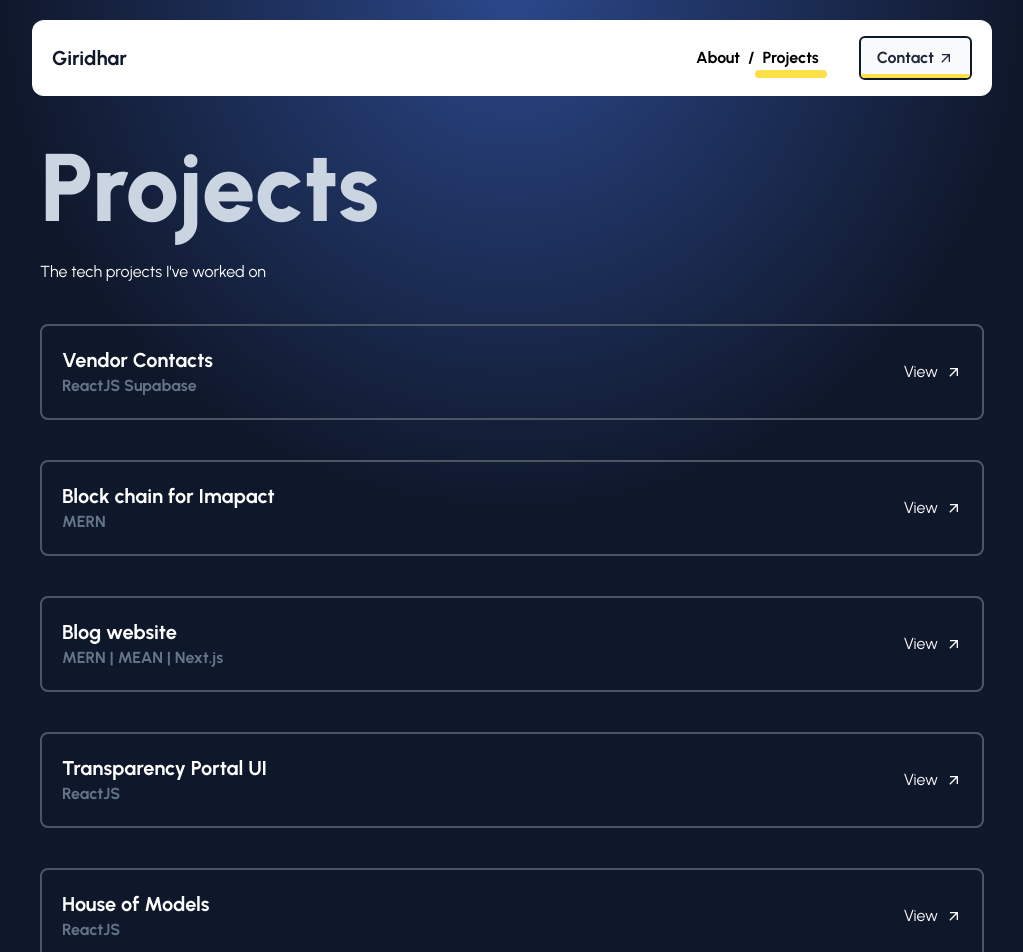
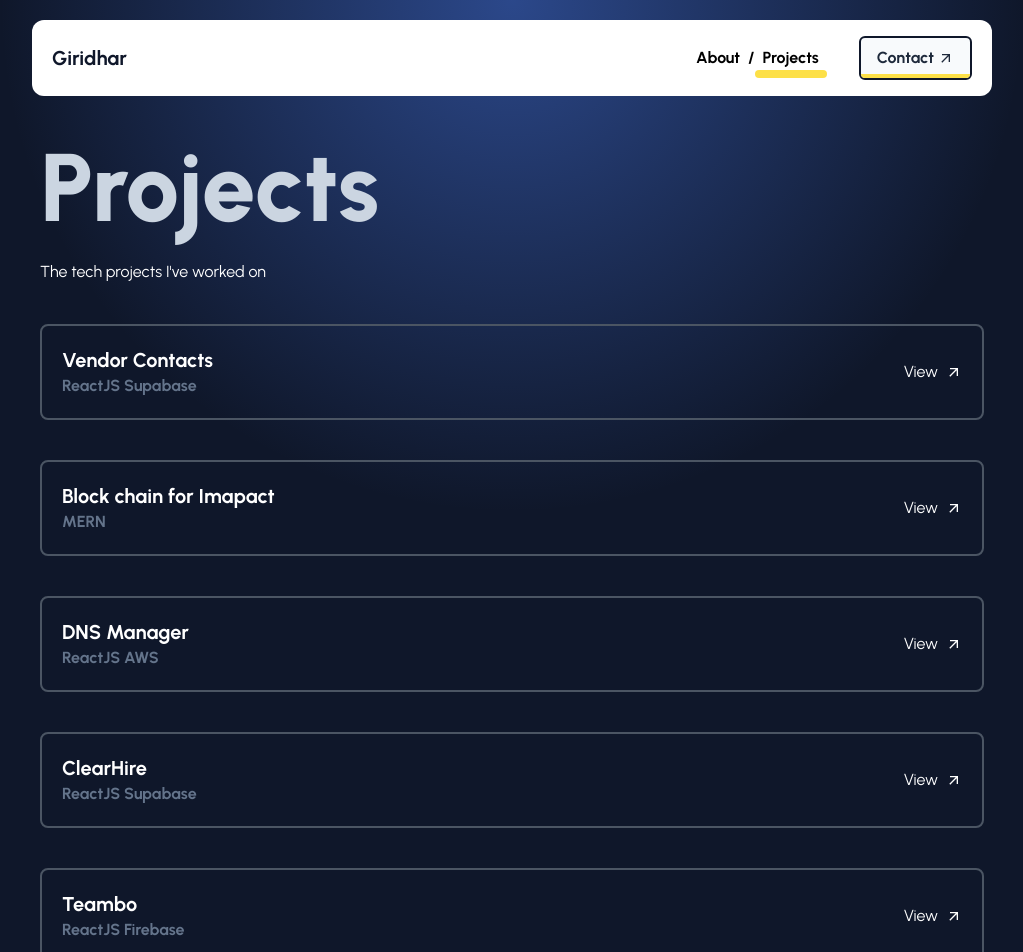
Before and after one commit to giridhar2000/giri-portfolio, a Next.js app: page /projects in a window 1280 px wide. Shown: the top 952 px of the page, without its empty margins (128-1151 px from the left). Built offline with nearby package versions, Linux system fonts and the light colour scheme.

Commit message:
profile update

```diff
--- a/app/projects/page.js
+++ b/app/projects/page.js
@@ -12,6 +12,21 @@ const Projects = () => {
       projectName: 'Block chain for Imapact',
       techStack: 'MERN',
       link: 'https://bfi-rho.vercel.app/'
+    },
+    {
+      projectName: 'DNS Manager',
+      techStack: 'ReactJS AWS',
+      link: 'https://dns-manager-one.vercel.app/'
+    },
+    {
+      projectName: 'ClearHire',
+      techStack: 'ReactJS Supabase',
+      link: 'https://clearhire.app/'
+    },
+    {
+      projectName: 'Teambo',
+      techStack: 'ReactJS Firebase',
+      link: 'https://teambo.app/'
     },
     {
       projectName: 'Blog website',
@@ -32,7 +47,9 @@ const Projects = () => {
       projectName: 'Endless Design',
       techStack: 'ReactJS',
       link: 'https://endless-design.vercel.app/'
-    }
+    },
+
+
   ]
   return (
     <div className='text-white mx-auto my-5 px-2 w-3/4'>
--- a/components/Navbar.js
+++ b/components/Navbar.js
@@ -20,7 +20,7 @@ const Navbar = () => {
             <span className='text-slate-900 font-bold text-xl w-3.4'>
                 <Link href={'/'}>Giridhar</Link>
             </span>
-            <div className='flex justify-between items-center font-bold gap-5  max-sm:hidden'>
+            <div className='flex justify-between items-center font-bold gap-5 max-sm:hidden'>
                 <div className='flex justify-between w-4/6 items-center'>
                     <span className='cursor-pointer relative p-2 rounded-lg hover:bg-yellow-300'>
                         {pathname === '/about' &&
```
Also changed, not shown: 1 other file (tests, documents, lock files or other folders).
